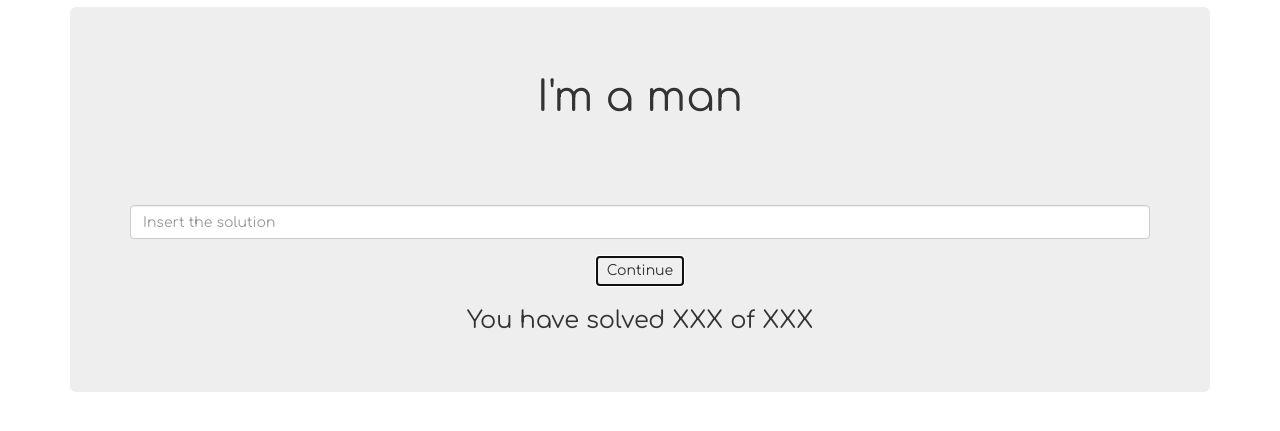
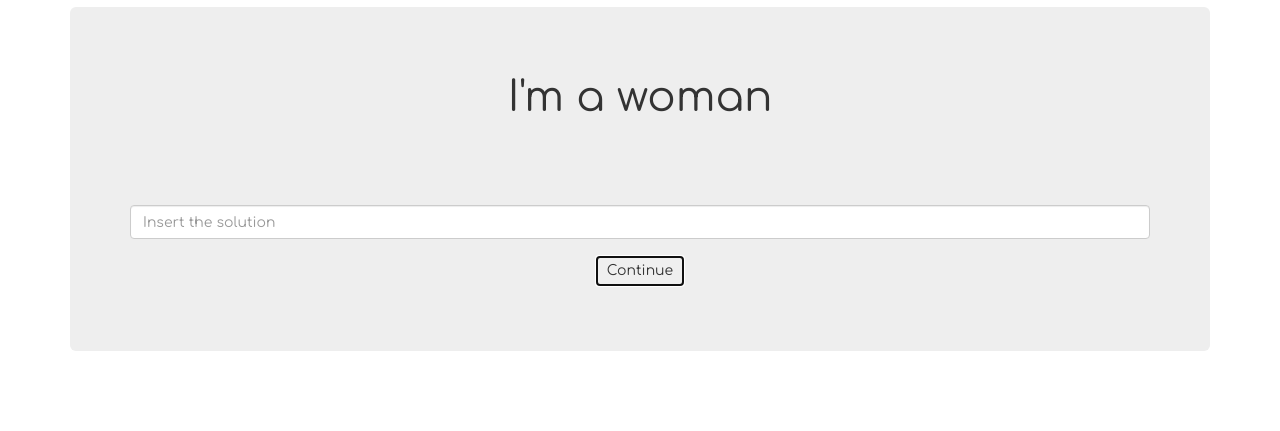
Before and after one commit to zaifoski/trentose2015-midterm1, a plain HTML site: page index.html in a window 1280 px wide. Both pictures are taken after a click on the button "Continue". Shown: the part 151-582 px from the top of the page. Drawn offline with nearby package versions, Linux system fonts and the light colour scheme.

Commit message:
Develop translation exercise

```diff
--- a/app.js
+++ b/app.js
@@ -15,5 +15,37 @@ var tmpl = ' <li id="ID">' +
 
 $(document).ready(function(){
 
+    $(".final").hide();
+    for(var i=0; i< data.length; i++){
+      var item = tmpl.replace("SENTENCE", data[i].phrase_en);
+      item = item.replace("ID", i);
+      $(".sentences").append(item);
+      $("#"+i).hide();
+    }
+    var i = 0;
+    var correct = 0;
+    $("#"+i).attr('class','current');
+    $(".current").show();
+    $(".opt-continue").click(function(){
+        var answer = $(".form-control").val();
+        if(answer==data[i].phrase_de){
+            correct=correct+1;
+        }
+        if(i==data.length-1){
+            $(".sentences").hide();
+            $(".options").hide();
+            $("#tot-good").html(correct);
+            $("#tot").html(data.length);
+            $(".final").show();
+        }
+        else{
+            $(".current").hide();
+            $("#"+i).attr('class','');
+            i=i+1;
+            $("#"+i).attr('class','current');
+            $(".current").show();
+        }
+
+    });
 
 });
--- a/index.html
+++ b/index.html
@@ -20,7 +20,7 @@
           <!-- sentences that are loaded dynamically -->
           <ul class="sentences">
               <!-- This is just an example, you should load this dynamically -->
-              <li id="1" class="current">
+              <!--<li id="1" class="current">
                 <h3>I'm a man</h3>
               </li>
               <li id="2">
@@ -28,7 +28,7 @@
               </li>
               <li id="3">
                 <h3>Hello</h3>
-              </li>
+              </li> -->
           </ul>
 
           <!-- the area where the user enters the data -->
```
